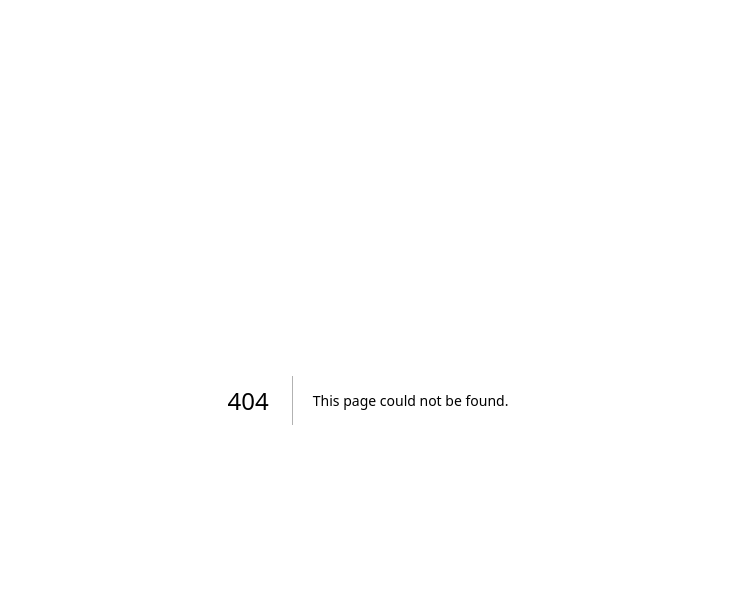
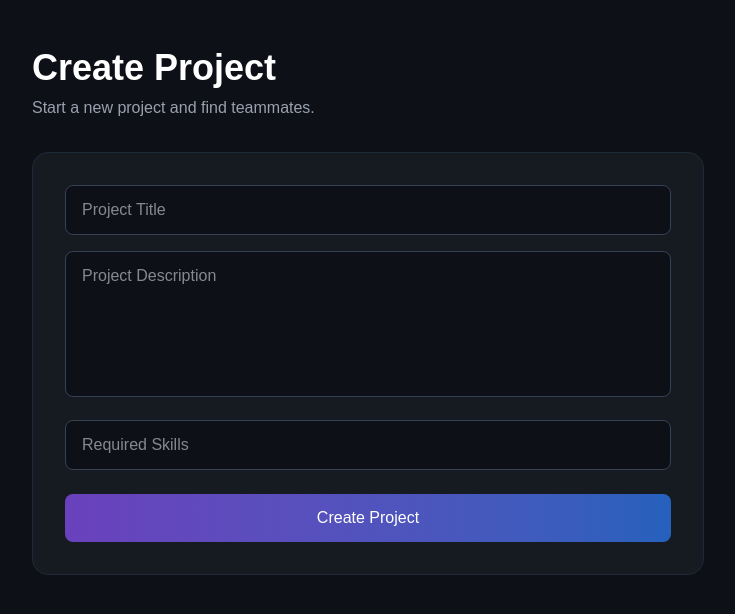
Before and after one commit to maryiazaranok-arch/STEM-Forge, a Next.js app: page /projects/create in a window 1280 px wide. Before the commit this address had no page. Shown: the top 614 px of the page, without its empty margins (272-1007 px from the left). Built offline with nearby package versions, Linux system fonts and the light colour scheme; no server answers.

Commit message:
Add project page MVP and Connect project creation to Supabase

```diff
--- /dev/null
+++ b/app/projects/create/page.tsx
@@ -0,0 +1,85 @@
+"use client";
+
+import { useState } from "react";
+import { supabase } from "@/lib/supabase";
+
+export default function CreateProjectPage() {
+  const [title, setTitle] = useState("");
+  const [description, setDescription] = useState("");
+  const [skills, setSkills] = useState("");
+
+  async function handleCreateProject() {
+  const {
+    data: { user },
+  } = await supabase.auth.getUser();
+
+  if (!user) return;
+
+  const { error } = await supabase
+    .from("projects")
+    .insert({
+      owner_id: user.id,
+      title: title,
+      description: description,
+      required_skills: skills,
+    });
+
+  if (error) {
+    console.error(error);
+    return;
+  }
+
+  alert("Project created!");
+}
+
+  return (
+    <main className="min-h-screen bg-[#0D1117] text-white px-6 py-12">
+
+      <div className="max-w-2xl mx-auto">
+
+        <h1 className="text-4xl font-bold mb-2">
+          Create Project
+        </h1>
+
+        <p className="text-gray-400 mb-8">
+          Start a new project and find teammates.
+        </p>
+
+        <div className="bg-[#161B22] border border-gray-800 rounded-2xl p-8">
+
+          <input
+            value={title}
+            onChange={(e) => setTitle(e.target.value)}
+            placeholder="Project Title"
+            className="w-full mb-4 bg-[#0D1117] border border-gray-700 rounded-lg px-4 py-3 outline-none focus:border-purple-500"
+          />
+
+          <textarea
+            value={description}
+            onChange={(e) => setDescription(e.target.value)}
+            placeholder="Project Description"
+            rows={5}
+            className="w-full mb-4 bg-[#0D1117] border border-gray-700 rounded-lg px-4 py-3 outline-none focus:border-purple-500 resize-none"
+          />
+
+          <input
+            value={skills}
+            onChange={(e) => setSkills(e.target.value)}
+            placeholder="Required Skills"
+            className="w-full mb-6 bg-[#0D1117] border border-gray-700 rounded-lg px-4 py-3 outline-none focus:border-purple-500"
+          />
+
+          <button
+            onClick={handleCreateProject}
+            className="w-full py-3 rounded-lg bg-gradient-to-r from-violet-500/70 to-blue-500/70 hover:from-violet-500 hover:to-blue-500 transition"
+          >
+            Create Project
+          </button>
+
+        </div>
+
+      </div>
+
+    </main>
+  );
+}
--- a/app/projects/page.tsx
+++ b/app/projects/page.tsx
@@ -52,9 +52,10 @@ export default function ProjectsPage() {
         </p>
 
         <button
-          className="mt-8 px-5 py-3 rounded-lg bg-gradient-to-r from-violet-500/70 to-blue-500/70 hover:from-violet-500 hover:to-blue-500 transition"
+        onClick={() => router.push("/projects/create")}
+        className="mt-8 px-5 py-3 rounded-xl bg-gradient-to-r from-violet-500/70 to-blue-500/70 hover:from-violet-500 hover:to-blue-500 transition font-medium shadow-lg shadow-violet-500/10"
         >
-          Create Project
+         Create Project
         </button>
 
       </div>
```
